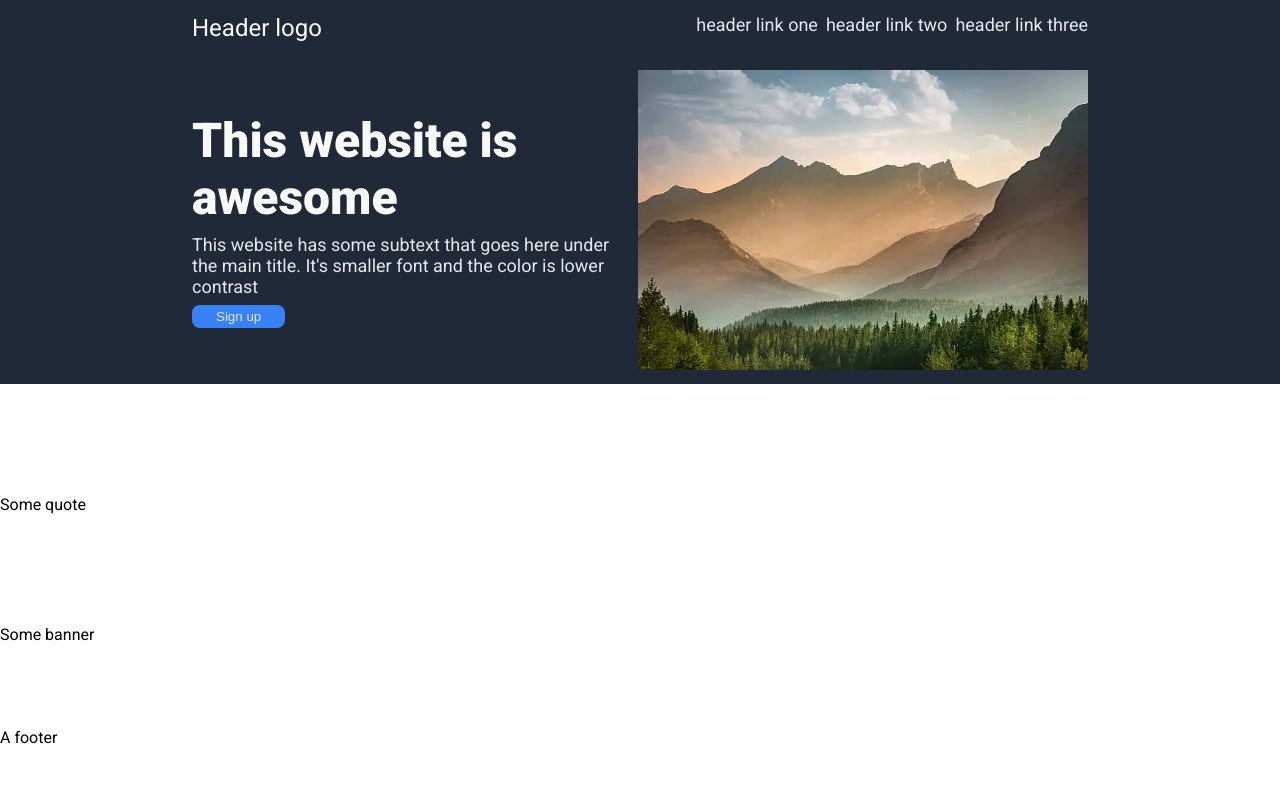
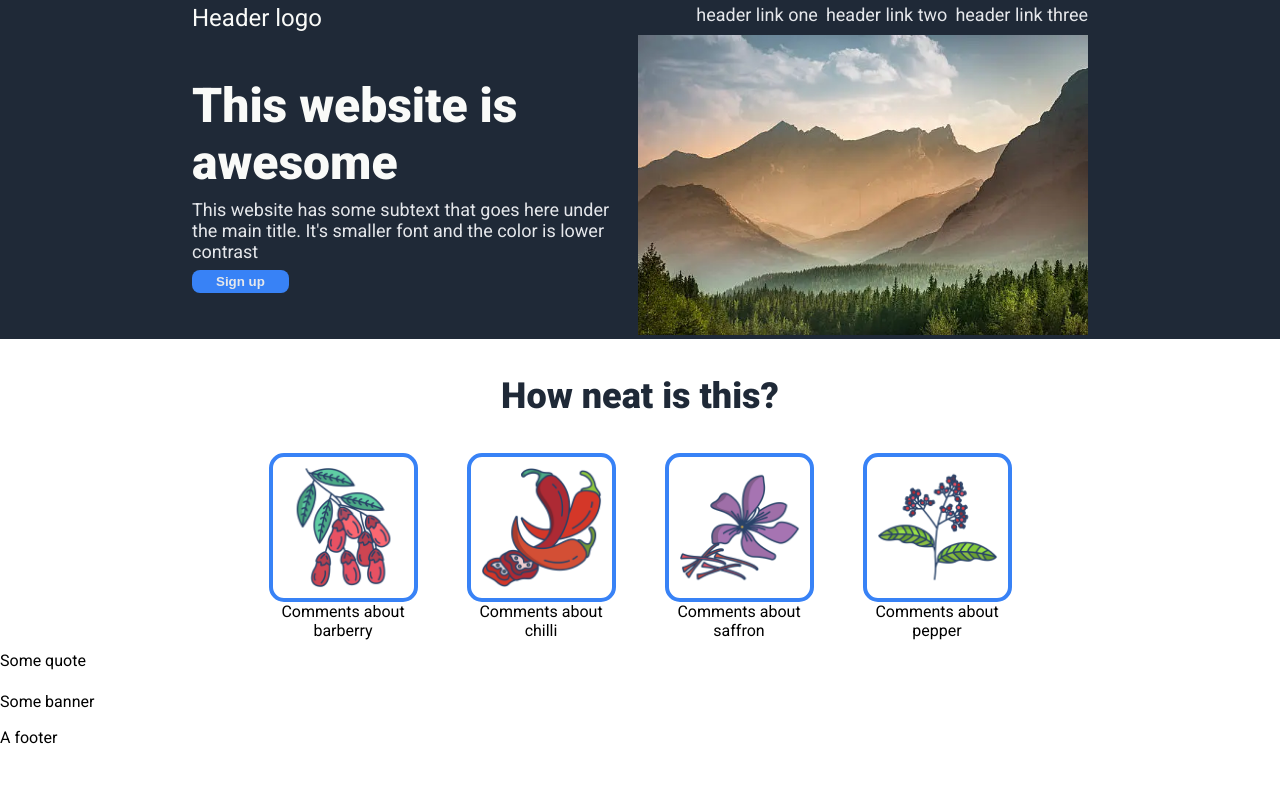
Before and after one commit to papa-gino/odin-landing-page, a plain HTML site: page index.html in a window 1280 px wide. Drawn offline with Linux system fonts and the light colour scheme.

Commit message:
Add information section

```diff
--- a/index.html
+++ b/index.html
@@ -24,12 +24,31 @@
                 <div class="hero-subtext">This website has some subtext that goes here under the main title. It's smaller font and the color is lower contrast</div>
                 <button>Sign up</button>
             </div>
-            <div class="image">
+            <div class="hero-image">
                 <img src="./istockphoto-583809524-612x612.jpg"/>
             </div>
         </div>
     </div>
     <div class="content">
+        <div class="information">How neat is this?</div>
+        <div class="media">
+            <div class="image">
+                <img src="./barberry.png"/>
+                <div class="text">Comments about barberry</div>
+            </div>
+            <div class="image">
+                <img src="chilli.png"/>
+                <div class="text">Comments about chilli</div>
+            </div>
+            <div class="image">
+                <img src="./saffron.png"/>
+                <div class="text">Comments about saffron</div>
+            </div>
+            <div class="image">
+                <img src="./pepper.png"/>
+                <div class="text">Comments about pepper</div>
+            </div>
+        </div>
     </div>
     <div class="quote">Some quote</div>
     <div class="banner">Some banner</div>
--- a/styles.css
+++ b/styles.css
@@ -62,13 +62,50 @@ body {
     flex: 1;
 }
 
+.information {
+    font-size: 36px;
+    color: #1f2937;
+    font-weight: 900;
+}
+
 img {
     display: block;
     max-height: 300px;
 }
 
+
+.image > img {
+    width: 125px;
+    height: 125px;
+    border: 4px solid #3882f6;
+    border-radius: 15px;
+    padding: 8px;
+}
+
 .content {
-    flex-grow: 2;
+    flex-grow: 1;
+    display: flex;
+    flex-direction: column;
+    align-items: center;
+    justify-content: flex-start;
+    padding-top: 36px;
+    gap: 36px;
+}
+
+.media {
+    display: flex;
+    gap: 48px;
+}
+
+.image {
+    display: flex;
+    flex-wrap: wrap;
+    justify-content: center;
+    width: 150px;
+}
+
+.text {
+    text-align: center;
 }
 
 .quote {
@@ -102,4 +139,5 @@ button {
    border-style: none;
    color: #e5e7eb;
    padding: 4px 24px;
+   font-weight: bold;
 }
```
